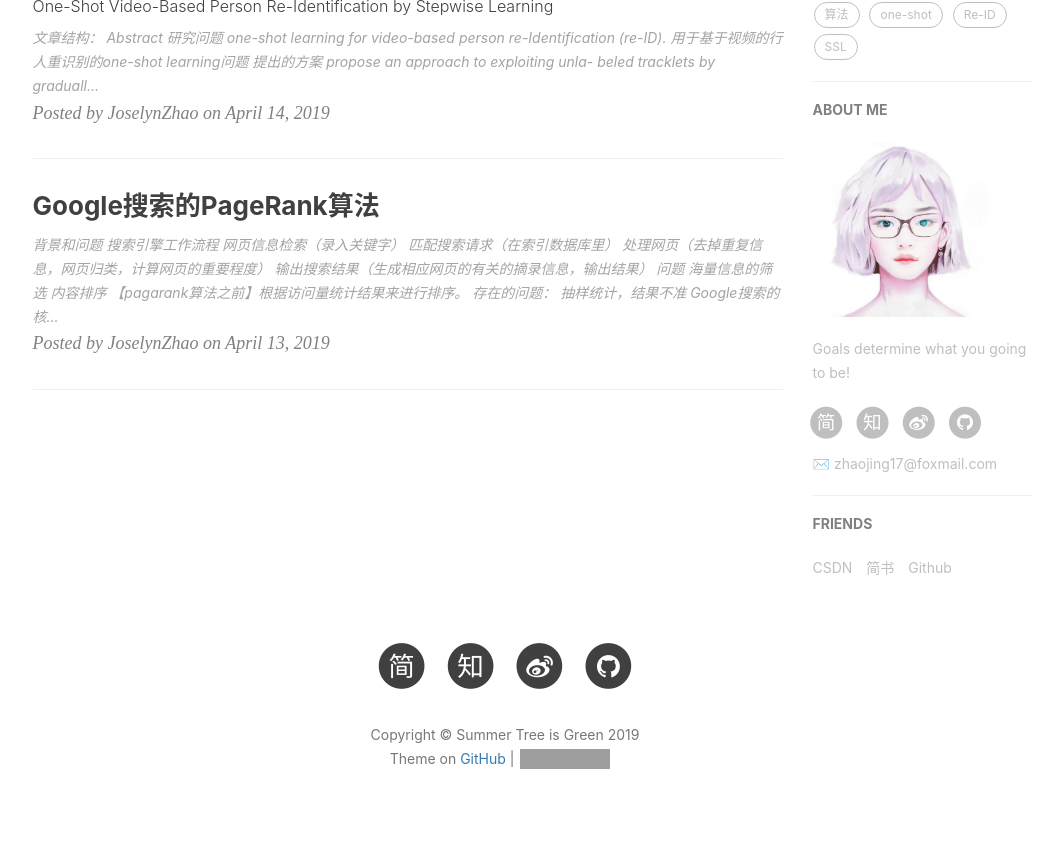
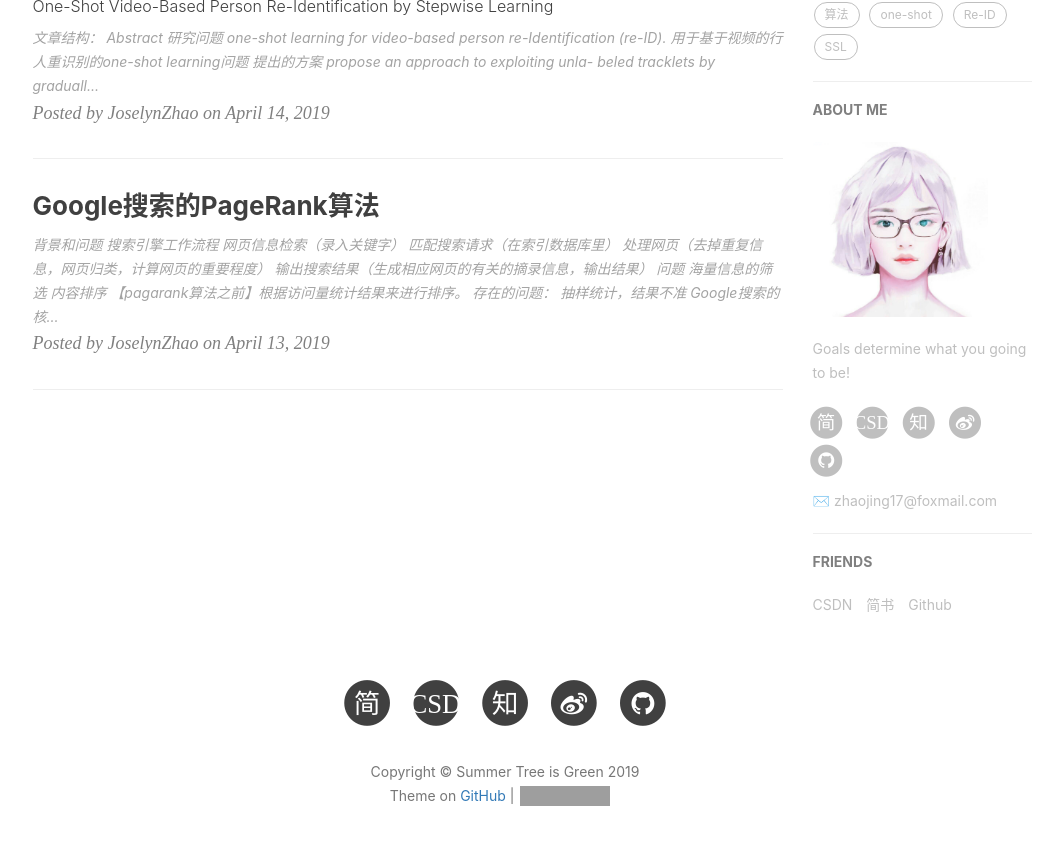
Before and after one commit to sxh1214/sxh1214.github.io, a Jekyll site: the page built from index.html, in a window 1280 px wide and 900 px high, scrolled down 604 px. Shown: the top 845 px of the window, without its empty margins (135-1198 px from the left). Built offline with Jekyll 4.4.1, drawn with Linux system fonts in a browser that asks for light colours; nearby versions of some CDN libraries; the list of posts is cut into pages by our own code; comment, search, counter and statistics services are not loaded; grey boxes are pictures that could not be loaded.

Commit message:
change add CSDN

```diff
--- a/_config.yml
+++ b/_config.yml
@@ -23,6 +23,7 @@
 github_username:    zhaojing1995
 #facebook_username:  baiying.qiu.7
 jianshu_username:   4ce1c18ec636
+csdn_username:      NGUever15
 #twitter_username:   qiubaiying
 
 
--- a/_includes/footer.html
+++ b/_includes/footer.html
@@ -25,6 +25,18 @@
                                 </a>
                             </li>
                     {% endif %}
+                    <!-- add csdn add target = "_blank" to <a> by BY -->
+                    {% if site.csdn_username %}
+                            <li>
+                                <a target="_blank" href="https://www.blog.csdn.net/u/{{ site.csdn_username }}">
+                                    <span class="fa-stack fa-lg">
+                                        <i class="fa fa-circle fa-stack-2x"></i>
+                                        <i class="fa  fa-stack-1x fa-inverse">CSDN</i>
+                                    </span>
+                                </a>
+                            </li>
+                    {% endif %}
+
                     {% if site.twitter_username %}
                     <li>
                         <a href="https://twitter.com/{{ site.twitter_username }}">
--- a/_layouts/page.html
+++ b/_layouts/page.html
@@ -133,6 +133,17 @@
                                 </a>
                             </li>
                             {% endif %}
+                            <!-- csdn  -->
+                             {% if site.csdn_username %}
+                            <li>
+                                <a target="_blank" href="https://www.blog.csdn.net/u/{{ site.csdn_username }}">
+                                    <span class="fa-stack fa-lg">
+                                        <i class="fa fa-circle fa-stack-2x"></i>
+                                        <i class="fa  fa-stack-1x fa-inverse">CSDN</i>
+                                    </span>
+                                </a>
+                            </li>
+                            {% endif %}
                             {% if site.twitter_username %}
                             <li>
                                 <a href="https://twitter.com/{{ site.twitter_username }}">
```
